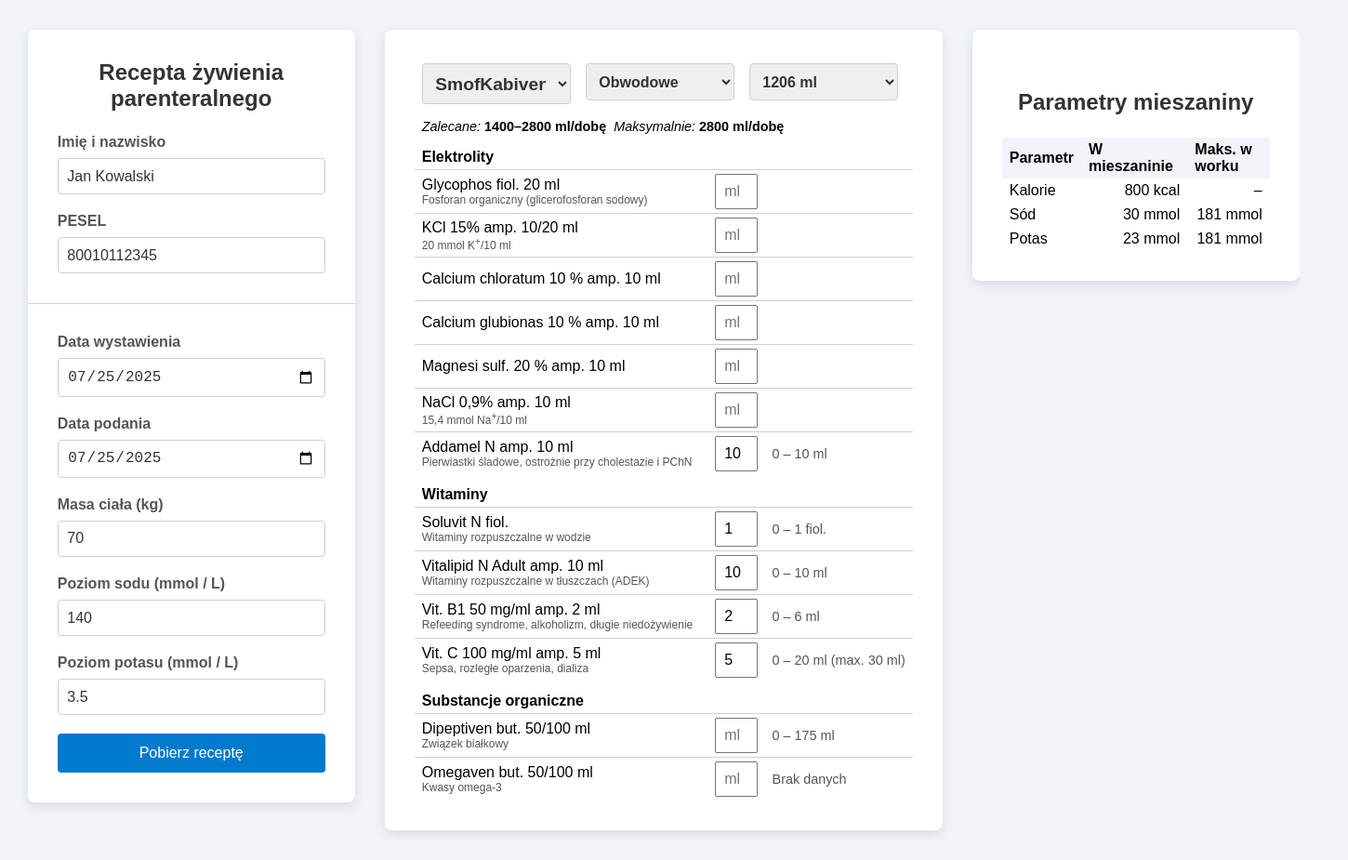
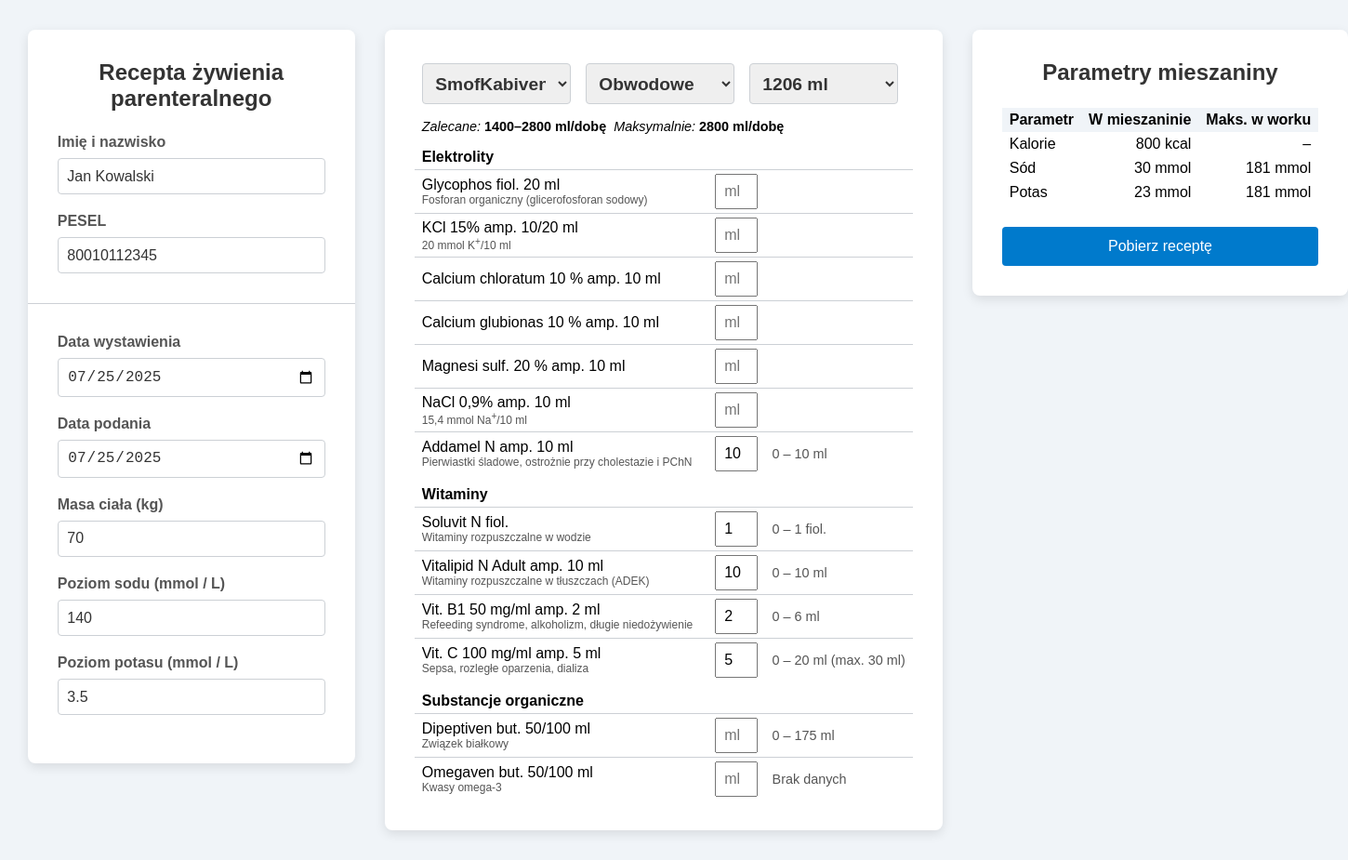
Before and after one commit to macpiek/parenteral_nutrition_generator, a plain HTML site: page index.html in a window 1280 px wide. Shown: the whole page at 93% size, 1450 px wide, since content can reach past the window. Drawn offline with nearby package versions, Linux system fonts and the light colour scheme.

Commit message:
Move download button, adjust layout

```diff
--- a/index.html
+++ b/index.html
@@ -60,7 +60,6 @@
           <input type="text" id="potassium" value="3.5">
         </div>
 
-        <button type="submit">Pobierz receptę</button>
       </form>
     </div>
     <!-- ▲▲ 1. LEWY KONTENER ▲▲ -->
@@ -221,6 +220,7 @@
           </tr>
         </tbody>
       </table>
+      <button type="submit" form="daneForm">Pobierz receptę</button>
     </div><!-- /mix-params -->
     <!-- ▲▲ 3. PARAMETRY MIESZANINY ▲▲ -->
   </div><!-- /wrapper -->
--- a/style.css
+++ b/style.css
@@ -32,7 +32,8 @@
 }
 
 .mix-params-heading{
-  margin:2rem 0 1rem;
+  margin:0 0 1.5rem;
+  font-size:1.5rem;
 }
 
 /* Divider pod PESEL */
@@ -141,6 +142,7 @@
   border:none;
   border-radius:4px;
   font-size:1rem;
+  margin-top:1.5rem;
   cursor:pointer;
   transition:background-color 0.2s;
 }
@@ -157,6 +159,9 @@
   max-width:none;
   min-width:600px;
   width:auto;
+}
+.wrapper > .container.mix-params{
+  max-width:26rem;
 }
 
 /* ---------- DODANE z <STYLE> (przeniesione) ---------- */
@@ -185,6 +190,7 @@
 }
 #bagVolume,
 #nutritionType{
+  font-size:1.2rem;
   font-weight:bold;
 }
 
```
